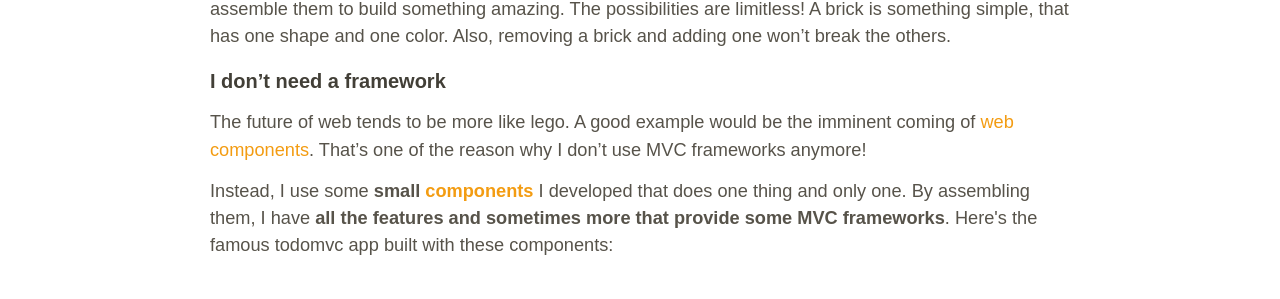
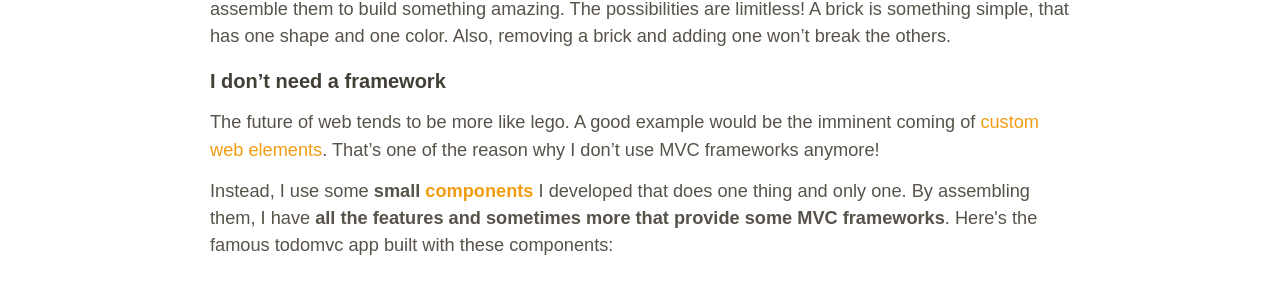
Before and after one commit to bredele/bredele.github.io, a Jekyll site: the page built from _posts/2014-01-05-mvc-todo.md, in a window 1280 px wide. Shown: the part 886-1185 px from the top of the page. Built offline with Jekyll 4.4.1, drawn with Linux system fonts in a browser that asks for light colours; Markdown is read by kramdown in place of the engine named in the settings.

Commit message:
change post todo

```diff
--- a/_posts/2014-01-05-mvc-todo.md
+++ b/_posts/2014-01-05-mvc-todo.md
@@ -20,7 +20,7 @@ I believe it's better to conceive an application by splitting it into smaller an
 
 ## <a class="post-section" href="#noframework">I don't need a framework</a>
 
-The future of web tends to be more like lego. A good example would be the imminent coming of [web components](http://www.html5rocks.com/en/tutorials/webcomponents/customelements/). That's one of the reason why I don't use MVC frameworks anymore!
+The future of web tends to be more like lego. A good example would be the imminent coming of [custom web elements](http://www.html5rocks.com/en/tutorials/webcomponents/customelements/). That's one of the reason why I don't use MVC frameworks anymore!
 
 <p class="todo-container">
   Instead, I use some <strong>small <a href="http://github.com/bredele">components</a></strong> I developed that does one thing and only one. By assembling them, I have <strong>all the features and sometimes more that provide some MVC frameworks</strong>. Here's the famous todomvc app built with these components:
```
